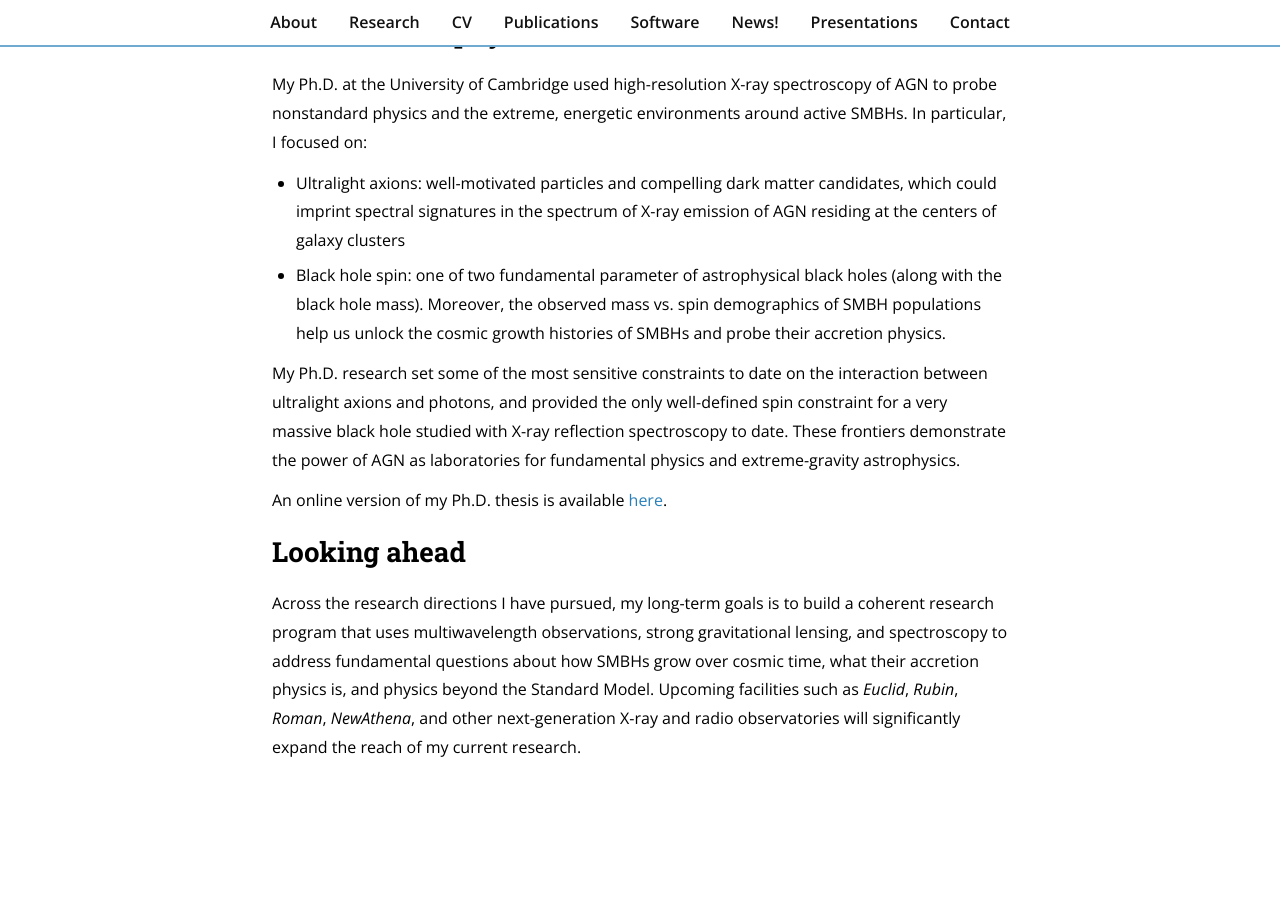
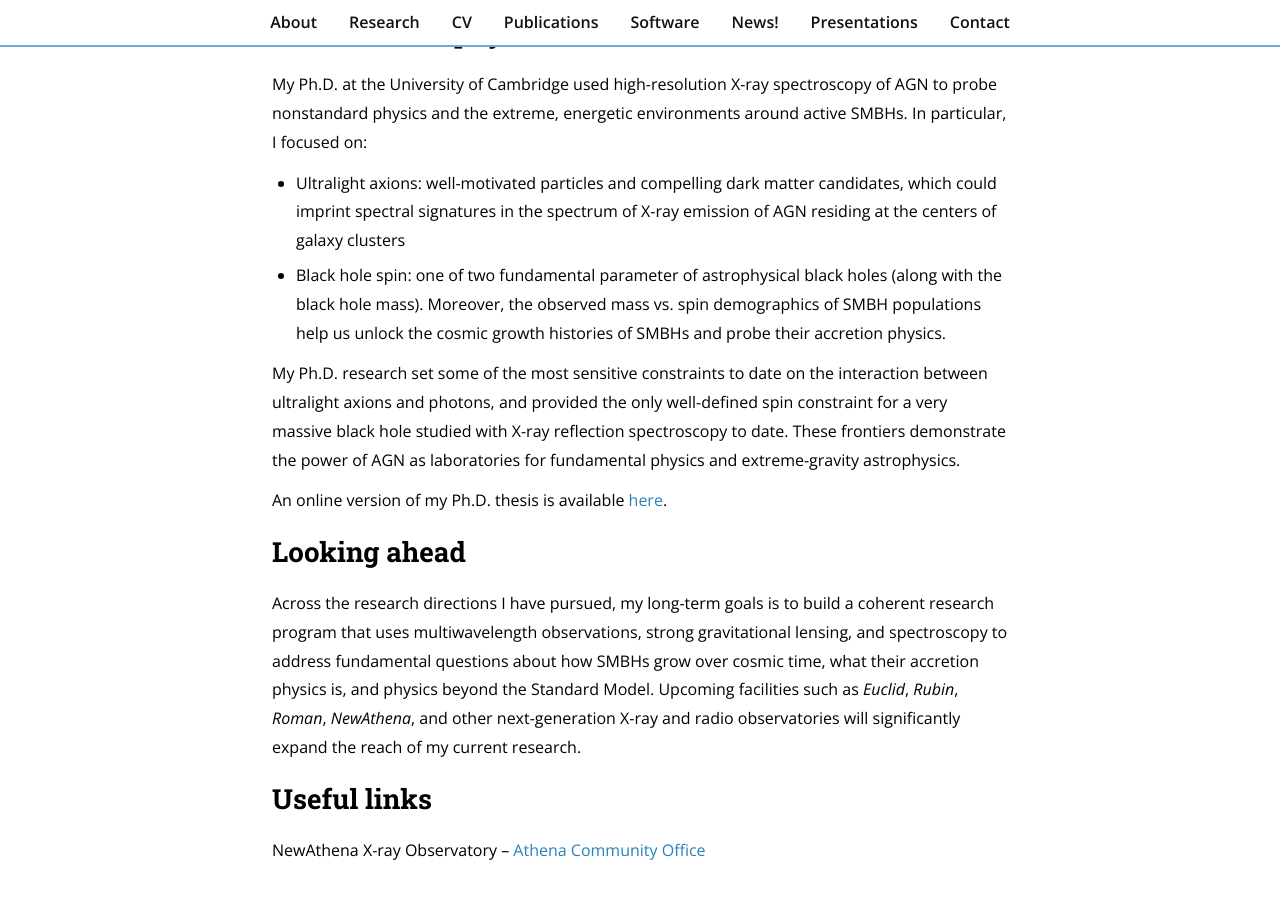
Before and after one commit to jsiskreynes-astro/jsiskreynes-astro.github.io, a Jekyll site: the page built from research.md, in a window 1280 px wide and 900 px high, scrolled down 696 px. Built offline with Jekyll 4.4.1, drawn with Linux system fonts in a browser that asks for light colours; nearby versions of some CDN libraries; before the commit the page ends 1494 px from its top, so only the background shows below that.

Commit message:
Update research.md

```diff
--- a/research.md
+++ b/research.md
@@ -28,3 +28,7 @@ An online version of my Ph.D. thesis is available [here](https://www.repository.
 ## Looking ahead
 
 Across the research directions I have pursued, my long-term goals is to build a coherent research program that uses multiwavelength observations, strong gravitational lensing, and spectroscopy to address fundamental questions about how SMBHs grow over cosmic time, what their accretion physics is, and physics beyond the Standard Model. Upcoming facilities such as _Euclid_, _Rubin_, _Roman_, _NewAthena_, and other next-generation X-ray and radio observatories will significantly expand the reach of my current research.
+
+## Useful links
+
+NewAthena X-ray Observatory -- [Athena Community Office](https://www.the-athena-x-ray-observatory.eu/en)
```
